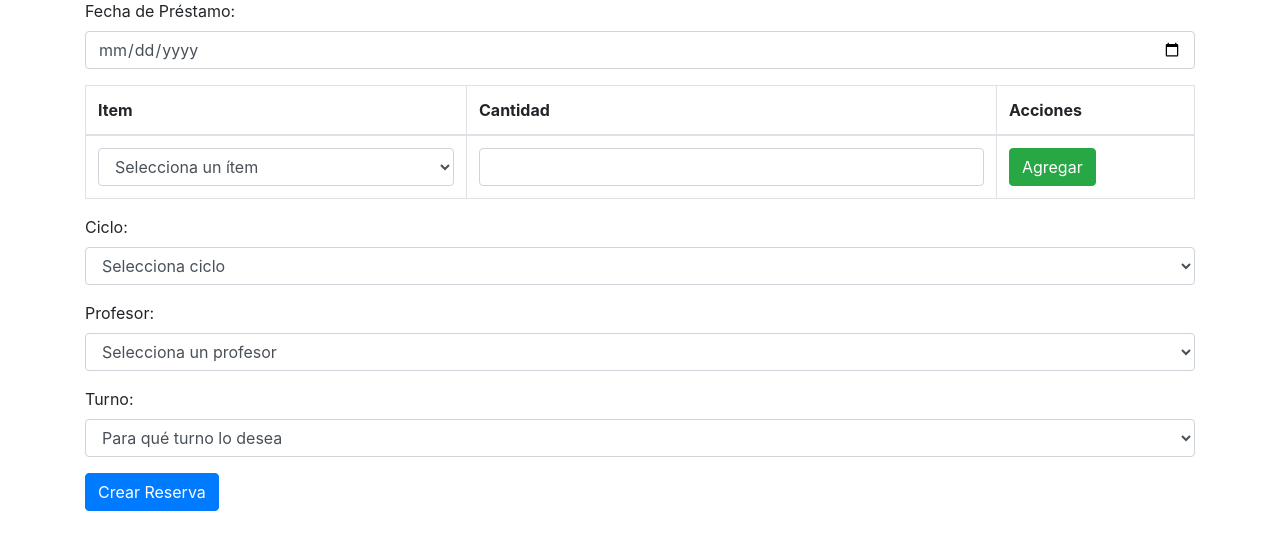
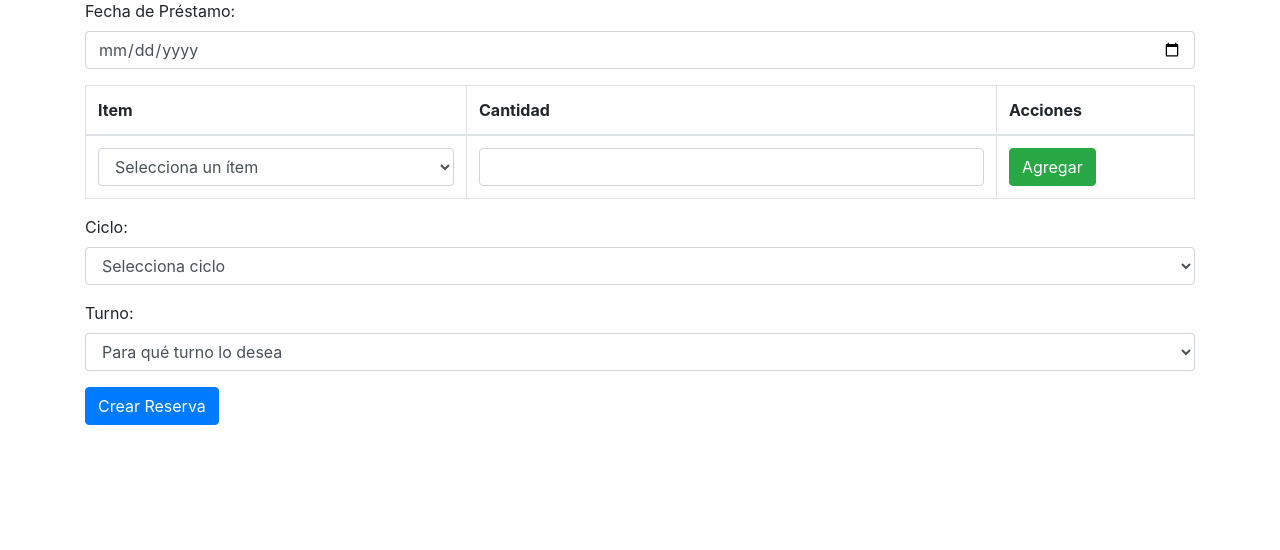
Before and after one commit to johnzoes/web-electronica, a PHP site: template views/reserva/create.php in a window 1280 px wide. Shown: the part 95-645 px from the top of the page. Run offline with PHP 8.4, Linux system fonts and the light colour scheme; the visitor is signed in with stand-in values (Sample User, id 1); the template is opened without the code that fills it: most values are stand-ins (such as "Sample title", 1, 10 or a date in 2020).

Commit message:
Profesor Vista Rework

```diff
--- a/views/reserva/create.php
+++ b/views/reserva/create.php
@@ -71,18 +71,6 @@ $profesorId = $_SESSION['user_id']; // ID del profesor
             <select class="form-control" id="unidad_didactica" name="unidad_didactica" required>
                 <option value="" disabled selected>Selecciona una Unidad Didáctica</option>
                 <!-- Las opciones se llenarán dinámicamente -->
-            </select>
-        </div>
-
-        <div class="form-group">
-            <label for="id_profesor">Profesor:</label>
-            <select class="form-control" id="id_profesor" name="id_profesor" required>
-                <option value="" selected disabled>Selecciona un profesor</option>
-                <?php foreach ($profesores as $profesor): ?>
-                    <option value="<?php echo htmlspecialchars($profesor['id_usuario'], ENT_QUOTES, 'UTF-8'); ?>">
-                        <?php echo htmlspecialchars($profesor['nombre'], ENT_QUOTES, 'UTF-8'); ?>
-                    </option>
-                <?php endforeach; ?>
             </select>
         </div>
 
```
